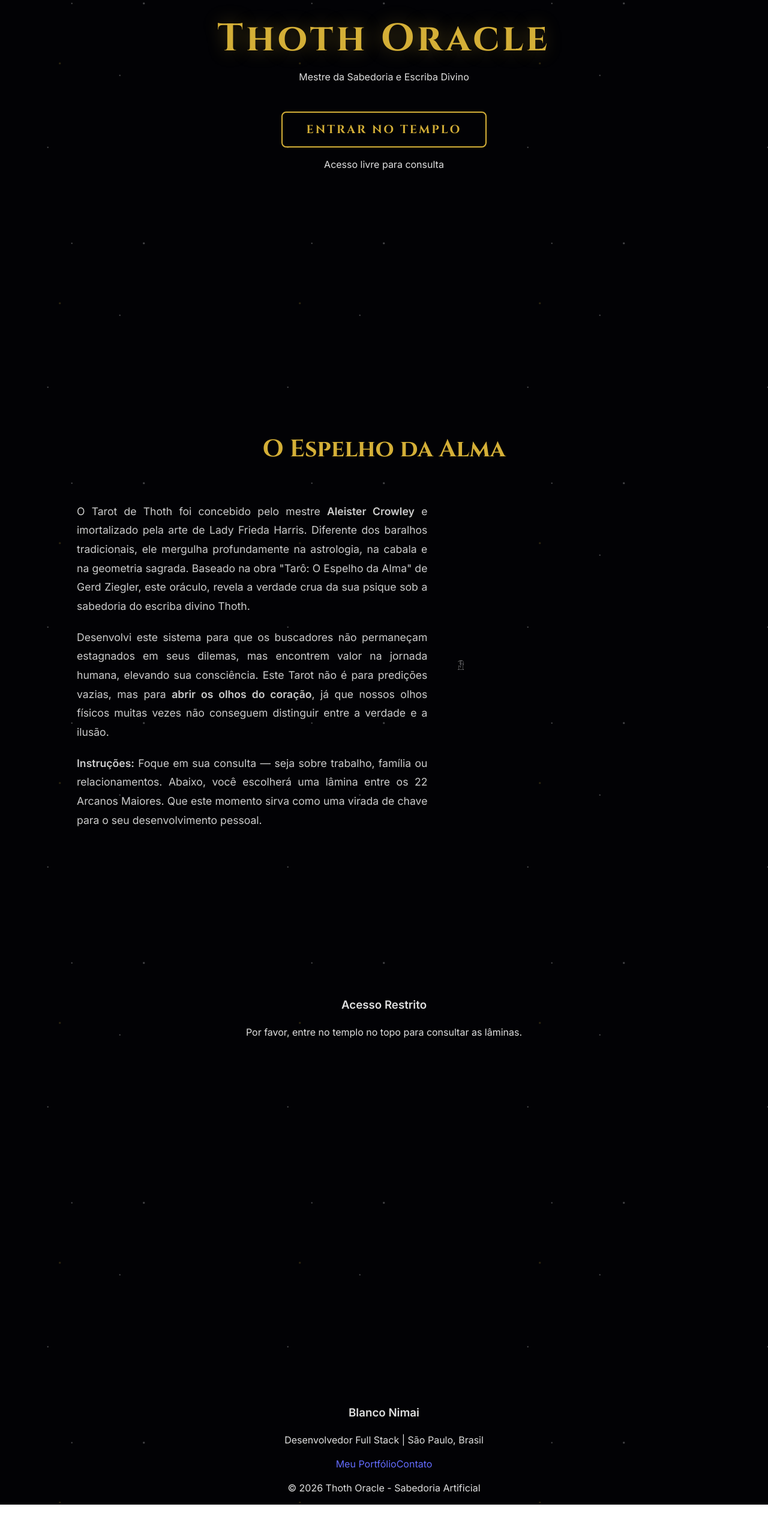
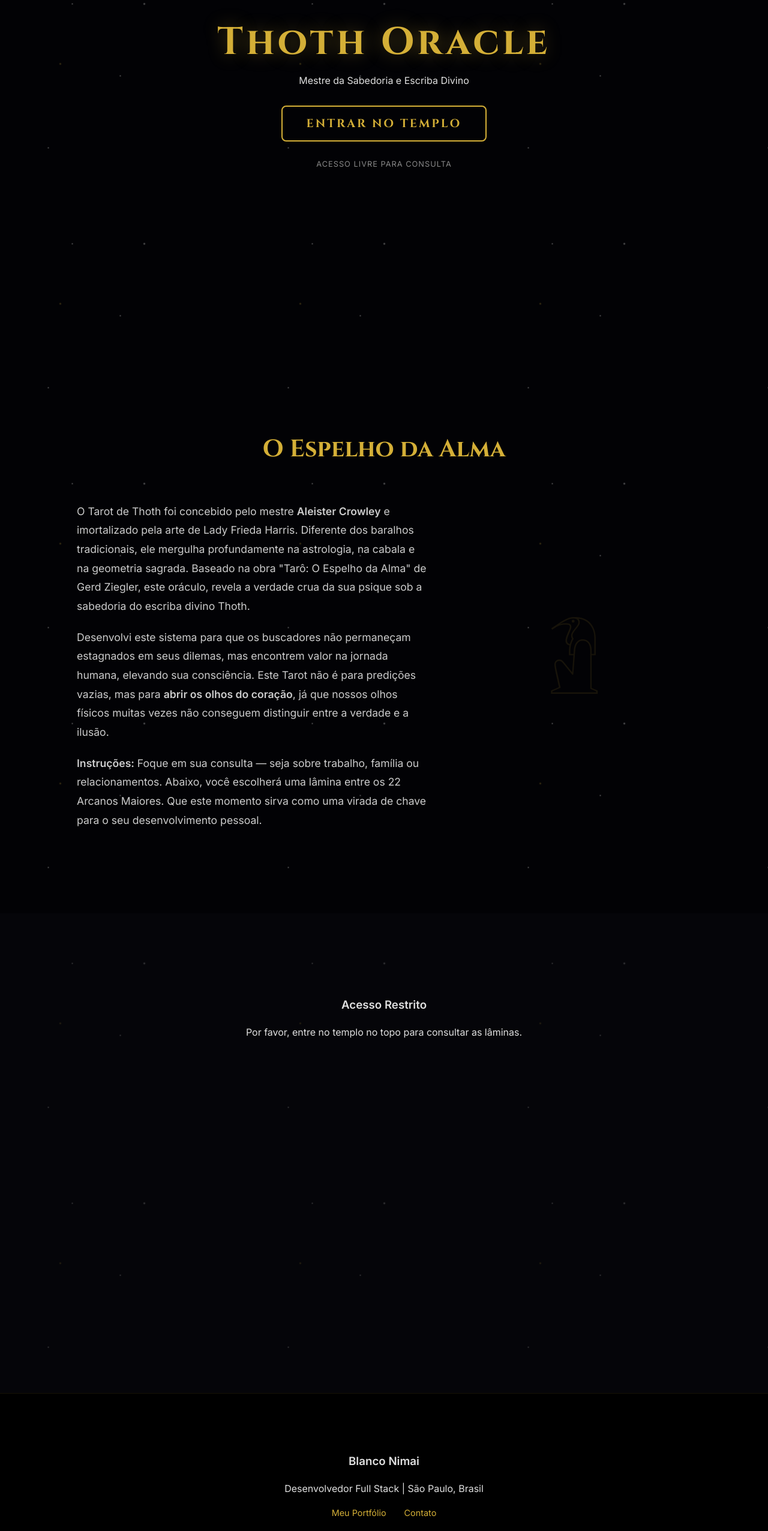
Before and after one commit to Nimaiblanco/thoth-oracle, a React app in the folder frontend/: page / in a window 1280 px wide. Shown: the part 234-2787 px from the top of the page at 60% size. Before the commit the page ends 2743 px from the top, so only its background shows below. Built offline with nearby package versions, Linux system fonts and the light colour scheme; the HTML template or start-up script is replaced by a standard one.

Commit message:
style: corregido

```diff
--- a/frontend/src/App.css
+++ b/frontend/src/App.css
@@ -16,6 +16,8 @@ body {
   font-family: 'Inter', sans-serif;
   overflow-x: hidden;
   scroll-behavior: smooth;
+
+  /* SEU COSMOS OTIMIZADO */
   background-image:
     radial-gradient(1px 1px at 10% 10%, #fff, transparent),
     radial-gradient(1px 1px at 20% 50%, #fff, transparent),
@@ -67,21 +69,33 @@ body {
   transition: 0.3s;
 }
 
-.nav-links a:hover { color: #d4af37; }
+.nav-links a:hover {
+  color: #d4af37;
+}
 
-/* --- HERO & BOTÃO DOURADO --- */
-.hero-section {
-  height: 100vh;
+.logout-btn {
+  background: transparent;
+  border: 1px solid #d4af37;
+  color: #d4af37;
+  padding: 5px 15px;
+  margin-left: 20px;
+  font-size: 0.7rem;
+  cursor: pointer;
+}
+
+/* --- ESTILO DO BOTÃO DE LOGIN MOCK (RESTAURADO) --- */
+.login-box-hero {
+  margin-top: 30px;
   display: flex;
   flex-direction: column;
-  justify-content: center;
   align-items: center;
+  gap: 15px;
 }
 
 .btn-login-mock {
   background: transparent;
   border: 2px solid #d4af37;
-  color: #d4af37 !important;
+  color: #d4af37;
   padding: 15px 40px;
   font-family: 'Cinzel', serif;
   font-size: 1.2rem;
@@ -92,18 +106,35 @@ body {
   text-transform: uppercase;
   text-decoration: none;
   display: inline-block;
-  margin-top: 30px;
 }
 
 .btn-login-mock:hover {
   background: #d4af37;
-  color: #020205 !important;
+  color: #020205;
   box-shadow: 0 0 30px rgba(212, 175, 55, 0.4);
   transform: translateY(-3px);
 }
 
-/* --- SEÇÕES & TIPOGRAFIA --- */
-.section-padding { padding: 120px 10%; min-height: 70vh; }
+.login-hint {
+  font-size: 0.8rem;
+  color: #888;
+  letter-spacing: 1px;
+  text-transform: uppercase;
+}
+
+/* --- ESTRUTURA DE SEÇÕES --- */
+.hero-section {
+  height: 100vh;
+  display: flex;
+  flex-direction: column;
+  justify-content: center;
+  align-items: center;
+}
+
+.section-padding {
+  padding: 120px 10%;
+  min-height: 70vh;
+}
 
 h1 {
   font-family: 'Cinzel', serif;
@@ -121,6 +152,7 @@ h1 {
   margin-bottom: 40px;
 }
 
+/* --- SEÇÃO SOBRE --- */
 .sobre-grid {
   display: grid;
   grid-template-columns: 1.5fr 1fr;
@@ -134,10 +166,19 @@ h1 {
   font-size: 1.1rem;
   color: #ccc;
   margin-bottom: 20px;
-  text-align: justify;
 }
 
-/* --- ORÁCULO: CARTAS --- */
+.sobre-icon {
+  font-size: 8rem;
+  color: rgba(212, 175, 55, 0.1);
+  text-align: center;
+}
+
+/* --- ORÁCULO: ÁREA DAS CARTAS --- */
+.oraculo-bg {
+  background: rgba(10, 10, 15, 0.4);
+}
+
 .fileira-cartas-reta {
   position: relative;
   width: 100%;
@@ -145,6 +186,7 @@ h1 {
   margin-top: 50px;
   display: flex;
   justify-content: center;
+  flex-wrap: wrap;
 }
 
 .carta-plana {
@@ -167,46 +209,107 @@ h1 {
   box-shadow: 0 0 30px rgba(212, 175, 55, 0.5);
 }
 
-/* --- RESULTADO (MELHORADO PARA LEITURA) --- */
+/* --- RESULTADO (CORREÇÃO DE LEITURA) --- */
 .resultado-final {
-  max-width: 700px;
-  margin: 40px auto;
-  padding: 50px 30px;
-  background: rgba(255, 255, 255, 0.03);
+  max-width: 800px;
+  margin: 0 auto;
+  padding: 40px;
+  background: rgba(255, 255, 255, 0.02);
   border-radius: 20px;
-  border: 1px solid rgba(212, 175, 55, 0.2);
-  backdrop-filter: blur(10px);
+  border: 1px solid rgba(212, 175, 55, 0.1);
 }
 
 .imagem-revelada {
-  width: 220px;
+  width: 250px;
   border-radius: 10px;
   border: 2px solid #d4af37;
-  margin-bottom: 40px;
-  box-shadow: 0 0 20px rgba(212, 175, 55, 0.3);
+  margin-bottom: 30px;
 }
 
 .texto-ia {
   font-size: 1.2rem;
-  line-height: 2; /* Espaçamento de mestre */
+  line-height: 1.8; /* Aumentado para leitura fluida */
   color: #f0f0f0;
   font-style: italic;
-  max-width: 90%;
+  max-width: 90%; /* Evita que o texto bata nas bordas */
   margin: 0 auto;
-  text-align: center;
 }
 
-/* --- RESPONSIVIDADE --- */
-@media (max-width: 768px) {
-  .sobre-grid { grid-template-columns: 1fr; }
-  .nav-links { display: none; }
-  .fileira-cartas-reta { display: flex; flex-wrap: wrap; height: auto; gap: 10px; }
-  .carta-plana { position: relative; width: 80px; left: auto; transform: none; margin: 5px; }
-  .resultado-final { padding: 30px 15px; width: 92%; }
-  .texto-ia { font-size: 1.1rem; line-height: 1.7; }
-  .imagem-revelada { width: 180px; }
+.btn-retry {
+  background: #d4af37;
+  color: #020205;
+  border: none;
+  padding: 10px 20px;
+  margin-top: 25px;
+  font-family: 'Inter', sans-serif;
+  font-weight: 600;
+  cursor: pointer;
+  border-radius: 4px;
+  transition: 0.3s;
+}
+
+.btn-retry:hover {
+  background: #fff;
+}
+
+/* --- FOOTER --- */
+.footer-oracle {
+  padding: 80px 5%;
+  background: #000;
+  border-top: 1px solid rgba(212, 175, 55, 0.1);
+}
+
+.social-links a {
+  color: #d4af37;
+  text-decoration: none;
+  margin: 0 15px;
+  font-size: 0.9rem;
 }
 
 /* --- ANIMAÇÕES --- */
 .fade-in { animation: fadeIn 1.5s ease-out; }
-@keyframes fadeIn { from { opacity: 0; transform: translateY(20px); } to { opacity: 1; transform: translateY(0); } }
+@keyframes fadeIn {
+  from { opacity: 0; transform: translateY(20px); }
+  to { opacity: 1; transform: translateY(0); }
+}
+.pulse { animation: pulse 2s infinite; }
+@keyframes pulse { 50% { opacity: 0.5; } }
+
+/* --- RESPONSIVIDADE COMPLETA --- */
+@media (max-width: 768px) {
+  .sobre-grid { grid-template-columns: 1fr; }
+  .nav-links { display: none; }
+
+  .fileira-cartas-reta {
+    height: auto;
+    gap: 10px;
+    padding-bottom: 50px;
+  }
+
+  .carta-plana {
+    position: relative;
+    width: 80px;
+    left: auto;
+    transform: none;
+    margin: 5px;
+  }
+
+  .carta-plana:hover {
+    transform: scale(1.1) translateY(-10px);
+    left: auto;
+  }
+
+  h1 { font-size: 2.5rem; }
+  .section-title { font-size: 1.8rem; }
+
+  /* Melhora leitura da IA no mobile */
+  .texto-ia {
+    font-size: 1.1rem;
+    line-height: 1.6;
+  }
+
+  .resultado-final {
+    padding: 20px;
+    width: 90%;
+  }
+}
```
